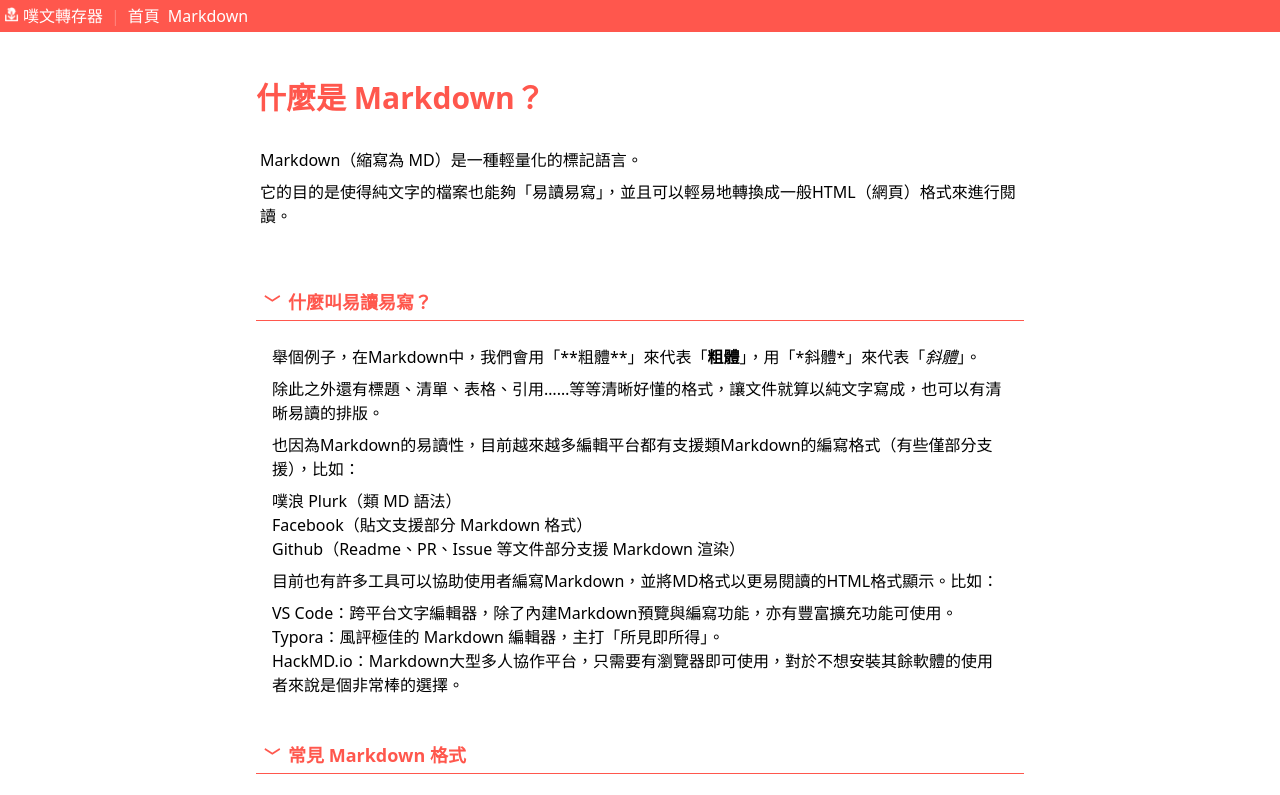
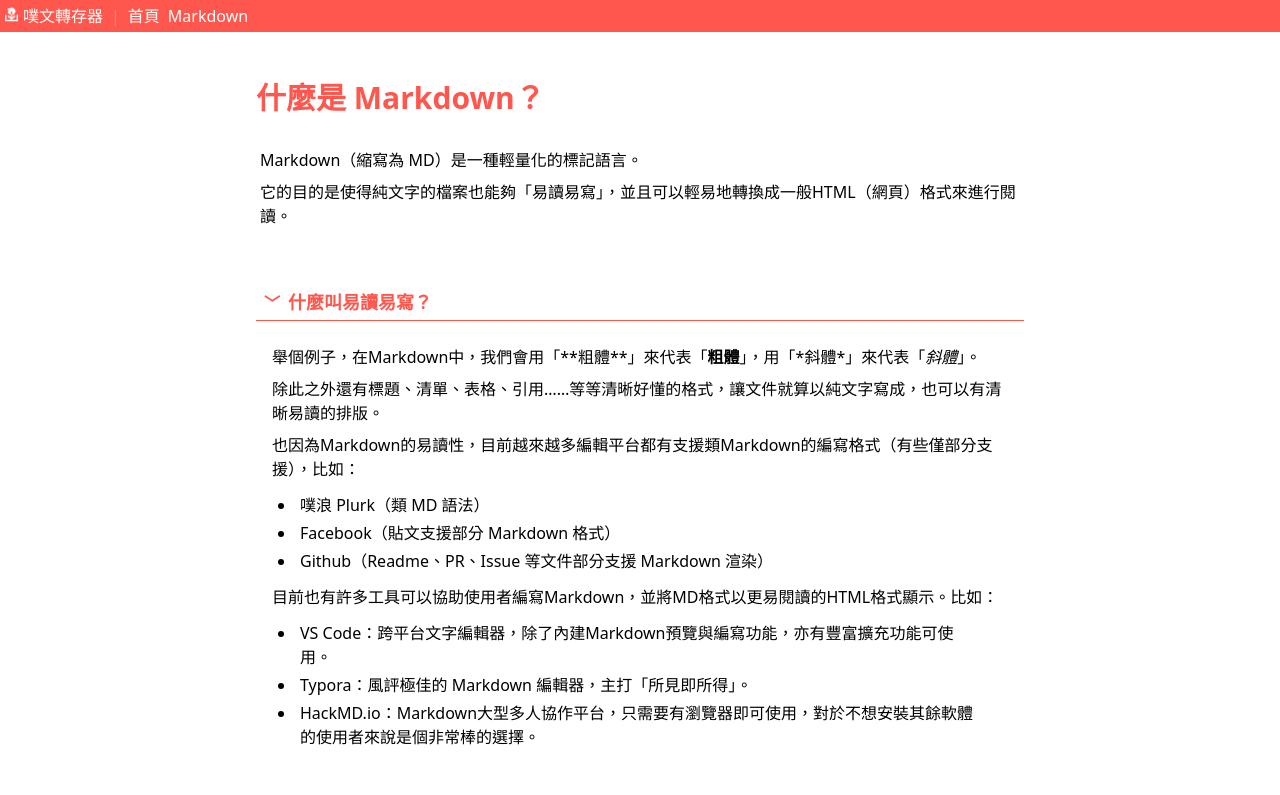
Before and after one commit to cloudewu/Plurk-Downloader, a Next.js app in the folder app/: page /markdown in a window 1280 px wide. Shown: the top 795 px of the page. Built offline with nearby package versions, Linux system fonts and the light colour scheme.

Commit message:
[app] feat: add list component

```diff
--- /dev/null
+++ b/app/src/components/List/ListItem.tsx
@@ -0,0 +1,19 @@
+import { PropsWithChildren } from 'react';
+
+interface Props extends PropsWithChildren {
+  className?: string;
+}
+
+function ListItem({ children, className }: Props) {
+  return (
+    <li className={`pl-1 my-1 ${className}`}>
+      { children }
+    </li>
+  );
+}
+
+ListItem.defaultProps = {
+  className: '',
+};
+
+export default ListItem;
--- /dev/null
+++ b/app/src/components/List/OrderedList.tsx
@@ -0,0 +1,19 @@
+import { PropsWithChildren } from 'react';
+
+interface Props extends PropsWithChildren {
+  className?: string,
+}
+
+function OrderedList({ children, className }: Props) {
+  return (
+    <ol className={`list-decimal list-outside my-3 mx-8 ${className}`}>
+      { children }
+    </ol>
+  );
+}
+
+OrderedList.defaultProps = {
+  className: '',
+};
+
+export default OrderedList;
--- /dev/null
+++ b/app/src/components/List/UnorderedList.tsx
@@ -0,0 +1,19 @@
+import { PropsWithChildren } from 'react';
+
+interface Props extends PropsWithChildren {
+  className?: string,
+}
+
+function UnorderedList({ children, className }: Props) {
+  return (
+    <ol className={`list-disc list-outside my-3 mx-6 ${className}`}>
+      { children }
+    </ol>
+  );
+}
+
+UnorderedList.defaultProps = {
+  className: '',
+};
+
+export default UnorderedList;
--- /dev/null
+++ b/app/src/components/List/index.js
@@ -0,0 +1,3 @@
+export { default as ListItem } from './ListItem';
+export { default as OrderedList } from './OrderedList';
+export { default as UnorderedList } from './UnorderedList';
--- a/app/src/pages/markdown.tsx
+++ b/app/src/pages/markdown.tsx
@@ -3,6 +3,7 @@ import { ReactElement } from 'react';
 
 import CollapsibleSection from '../components/CollapsibleSection';
 import Layout from '../components/Layout';
+import { UnorderedList, ListItem } from '../components/List';
 import Section from '../components/Section';
 
 function MarkdownIntroPage() {
@@ -46,37 +47,37 @@ function EasyReadWrite() {
       </p>
       <p>除此之外還有標題、清單、表格、引用……等等清晰好懂的格式，讓文件就算以純文字寫成，也可以有清晰易讀的排版。</p>
       <p>也因為Markdown的易讀性，目前越來越多編輯平台都有支援類Markdown的編寫格式（有些僅部分支援），比如：</p>
-      <ul>
-        <li>
+      <UnorderedList>
+        <ListItem>
           <a href="https://plurk.com/" target="_blank" rel="noreferrer">噗浪 Plurk</a>
           （類 MD 語法）
-        </li>
-        <li>
+        </ListItem>
+        <ListItem>
           <a href="https://facebook.com/" target="_blank" rel="noreferrer">Facebook</a>
           （貼文支援部分 Markdown 格式）
-        </li>
-        <li>
+        </ListItem>
+        <ListItem>
           <a href="https://docs.github.com/en/get-started/writing-on-github/getting-started-with-writing-and-formatting-on-github/about-writing-and-formatting-on-github" target="_blank" rel="noreferrer">Github</a>
           （Readme、PR、Issue 等文件部分支援 Markdown 渲染）
-        </li>
-      </ul>
+        </ListItem>
+      </UnorderedList>
       <p>目前也有許多工具可以協助使用者編寫Markdown，並將MD格式以更易閱讀的HTML格式顯示。比如：</p>
-      <ul>
-        <li>
+      <UnorderedList>
+        <ListItem>
           <a href="https://code.visualstudio.com/" target="_blank" rel="noreferrer">VS Code</a>
           ：跨平台文字編輯器，除了內建Markdown預覽與編寫功能，亦有
           <a href="https://marketplace.visualstudio.com/search?term=markdown&target=VSCode" target="_blank" rel="noreferrer">豐富擴充功能</a>
           可使用。
-        </li>
-        <li>
+        </ListItem>
+        <ListItem>
           <a href="https://typora.io/" target="_blank" rel="noreferrer">Typora</a>
           ：風評極佳的 Markdown 編輯器，主打「所見即所得」。
-        </li>
-        <li>
+        </ListItem>
+        <ListItem>
           <a href="https://hackmd.io/" target="_blank" rel="noreferrer">HackMD.io</a>
           ：Markdown大型多人協作平台，只需要有瀏覽器即可使用，對於不想安裝其餘軟體的使用者來說是個非常棒的選擇。
-        </li>
-      </ul>
+        </ListItem>
+      </UnorderedList>
     </CollapsibleSection>
   );
 }
```
